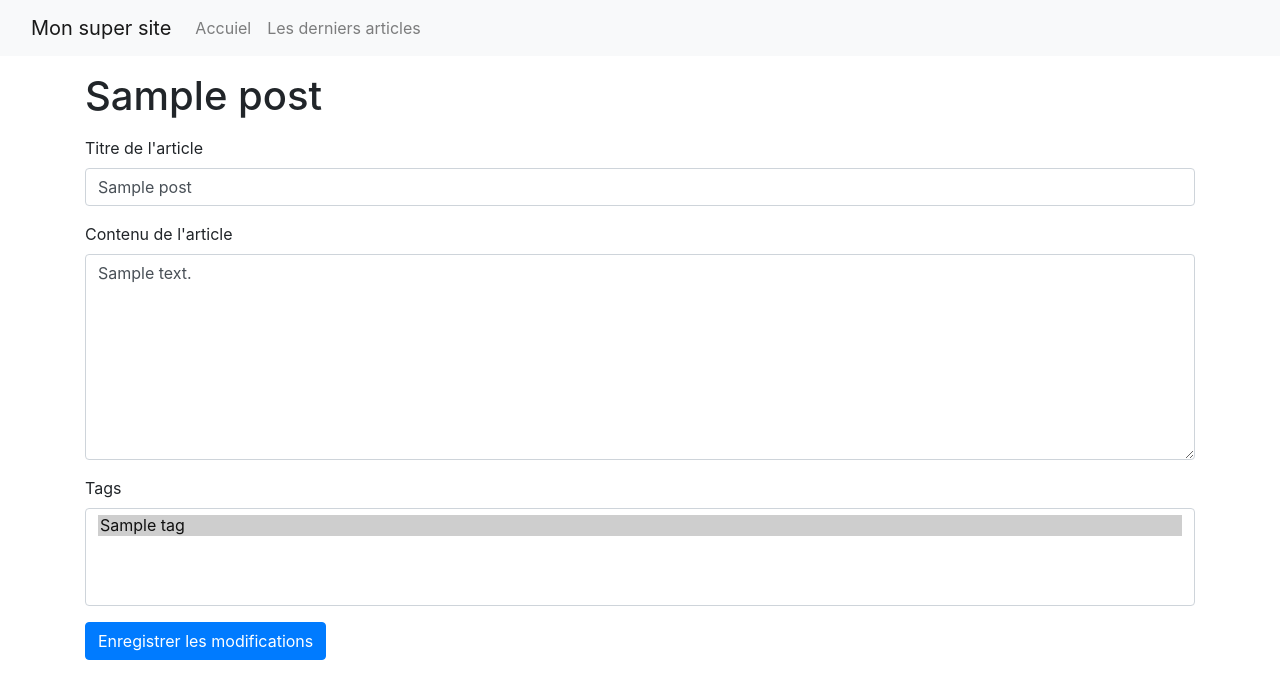
After one commit to Jirehel/myApp, a PHP site: template views/admin/post/form.php in a window 1280 px wide. The commit adds this page. Shown: the top 699 px of the page. Run offline with PHP 8.4, Linux system fonts and the light colour scheme; the template is opened without the code that fills it: most values are stand-ins (such as "Sample title", 1, 10 or a date in 2020); some libraries are stand-ins or nearby versions.

Commit message:
"Ajouter un article"

```diff
--- a/public/index.php
+++ b/public/index.php
@@ -23,6 +23,8 @@ use App\Exceptions\NotFoundException;
 	$router->get('/tags/:id', 'App\Controllers\BlogController@tag');
 
 	$router->get('/admin/posts', 'App\Controllers\Admin\PostController@index');
+	$router->get('/admin/posts/create', 'App\Controllers\Admin\PostController@create');
+	$router->post('/admin/posts/create', 'App\Controllers\Admin\PostController@createPost');
 	$router->post('/admin/posts/delete/:id', 'App\Controllers\Admin\PostController@destroy');
 	$router->get('/admin/posts/edit/:id', 'App\Controllers\Admin\PostController@edit');
 	$router->post('/admin/posts/edit/:id', 'App\Controllers\Admin\PostController@update');
--- /dev/null
+++ b/views/admin/post/form.php
@@ -0,0 +1,31 @@
+<h1 class="mb-3"><?= $params['post']->title ?? 'Créer un nouvel article' ?></h1>
+
+<form action="<?= isset($params['post']) ? "/myApp/admin/posts/edit/{$params['post']->id}" : "/admin/posts/create" ?>" method="POSt">
+    <div class="form-group">
+        <label for="title">Titre de l'article</label>
+        <input type="text" class="form-control" name="title" id="title" value="<?= $params['post']->title ?? '' ?>">
+    </div>
+    <div class="form-group">
+        <label for="content">Contenu de l'article</label>
+        <textarea name="content" id="content"  rows="8" class="form-control"><?= $params['post']->content ??  '' ?></textarea>
+    </div>
+    <div class="form-group">
+        <label for="tags">Tags</label>
+        <select class="custom-select form-control" multiple id="tags" name="tags[]">
+            <?php foreach ($params['tags'] as $tag): ?>
+                <option value="<?= $tag->id ?>"
+
+                    <?php if (isset($params['post'])) : ?>
+                        <?php
+                            foreach($params['post']->getTags() as $postTag) {
+                                echo ($tag->id === $postTag->id) ? 'selected' : '';
+                            }
+                        ?>
+                    <?php endif ?>
+
+                ><?= $tag->name ?></option>
+            <?php endforeach ?>
+        </select>
+    </div>
+    <button type="submit" class="btn btn-primary"><?= isset($params['post']) ? 'Enregistrer les modifications' : 'Enregistrer mon article' ?></button>
+</form>
--- a/views/admin/post/index.php
+++ b/views/admin/post/index.php
@@ -1,6 +1,9 @@
 <h1>Administration des articles</h1>
 
-<table class="table">
+<a href="/myApp/admin/posts/create" class="btn btn-primary">Créer un nouvel article</a>
+
+
+<table class="table mt-3">
   <thead>
     <tr>
       <th scope="col">#</th>
```
Also changed, not shown: app/Controllers/Admin/PostController.php (+12 -1 lines), views/admin/post/edit.php (deleted, +0 -28 lines).
